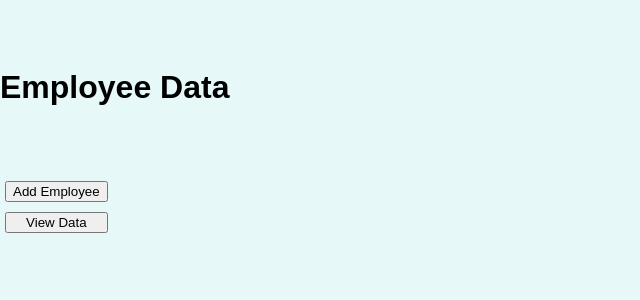
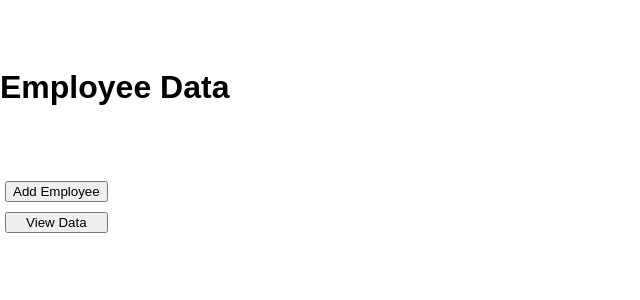
Before and after one commit to lintonp/Dynamic-Form, a React (Create React App) app: page / in a window 1280 px wide. Shown: the top 300 px of the page, without its empty margins (0-640 px from the left). Built offline with nearby package versions, Linux system fonts and the light colour scheme.

Commit message:
Removed App BG color

```diff
--- a/src/index.css
+++ b/src/index.css
@@ -1,7 +1,7 @@
 body {
   margin: 0;
   font-family: sans-serif;
-  background-color: #e7f8f8;
+  /* background-color: #e7f8f8; */
 }
 
 .centered {
```
